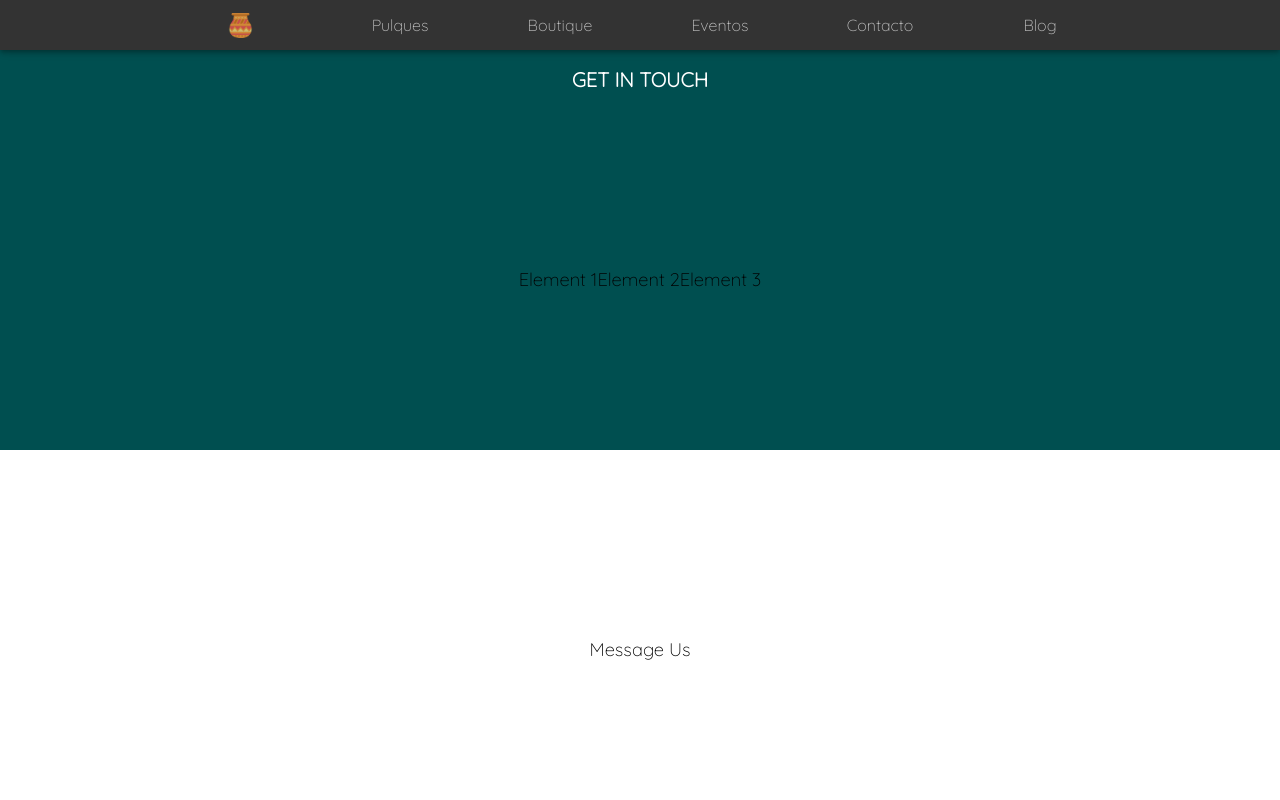
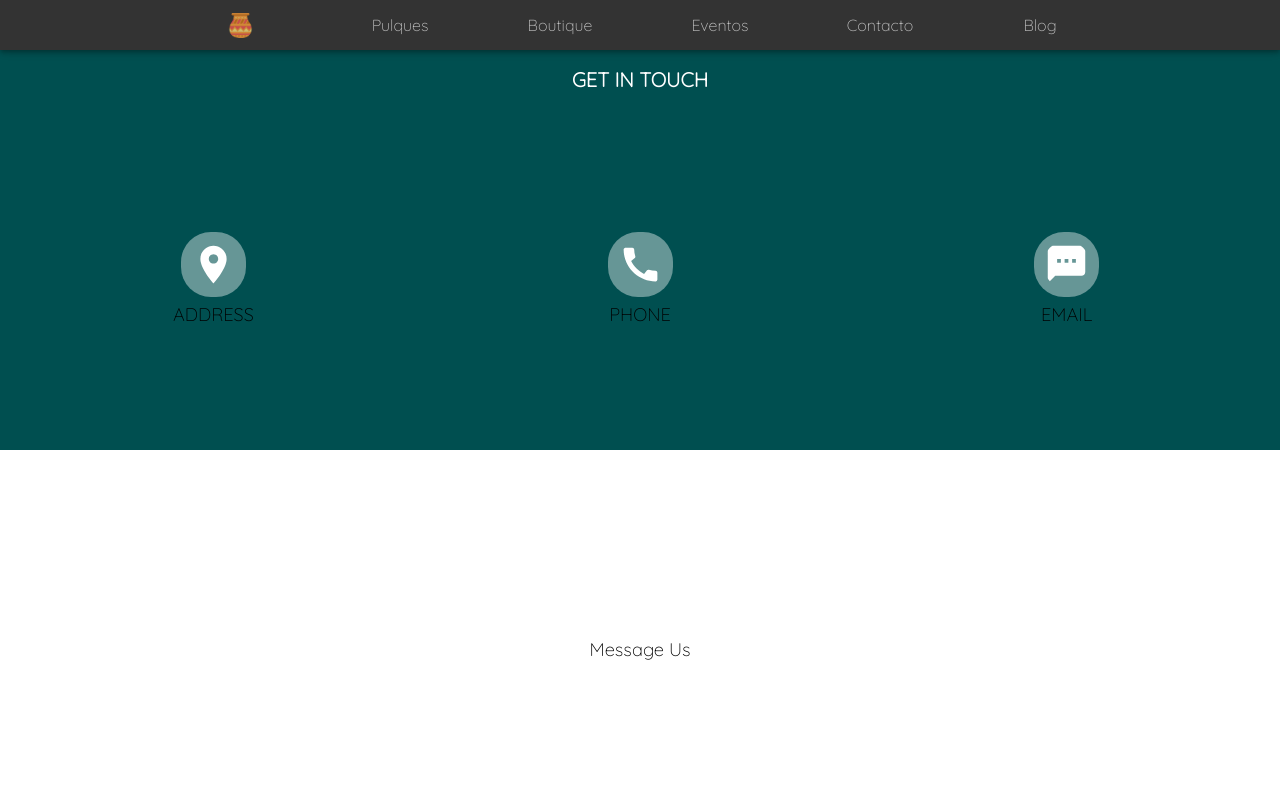
Before and after one commit to monteroch/lapulqueria, a React (Create React App) app: page /contact in a window 1280 px wide. Shown: the top 800 px of the page. Built offline with nearby package versions, Linux system fonts and the light colour scheme.

Commit message:
Feat: Add icons and title to get in touch item component

```diff
--- a/src/components/contact/contact.component.js
+++ b/src/components/contact/contact.component.js
@@ -1,6 +1,9 @@
 import React from 'react';
 import Grid from '@material-ui/core/Grid';
 import Typography from '@material-ui/core/Typography';
+import LocationOnIcon from '@material-ui/icons/LocationOn';
+import CallIcon from '@material-ui/icons/Call';
+import SmsIcon from '@material-ui/icons/Sms';
 
 //Images
 import map from '../../assets/images/map.png';
@@ -17,14 +20,17 @@ export default function Contact(){
             <Grid item container direction="column" className={classes.getInTouch}>
                 <Grid item container className={classes.gitTitleContainer}><Typography className={classes.gitTitle}>GET IN TOUCH</Typography></Grid>
                 <Grid item container className={classes.gitContent}>
-                    <Grid item>
-                       <Typography>Element 1</Typography>
+                    <Grid item xs={12} sm={4} className={classes.getInTouchItemContainer}>
+                       <LocationOnIcon className={classes.itemIcon}/>
+                       <Typography>ADDRESS</Typography>
                     </Grid>
-                    <Grid item>
-                        <Typography>Element 2</Typography>
+                    <Grid item xs={12} sm={4} className={classes.getInTouchItemContainer}>
+                        <CallIcon className={classes.itemIcon}/>
+                        <Typography>PHONE</Typography>
                     </Grid>
-                    <Grid item>
-                        <Typography>Element 3</Typography>
+                    <Grid item xs={12} sm={4} className={classes.getInTouchItemContainer}>
+                        <SmsIcon className={classes.itemIcon}/>
+                        <Typography>EMAIL</Typography>
                     </Grid>
                 </Grid>
             </Grid>
--- a/src/components/contact/contact.styles.js
+++ b/src/components/contact/contact.styles.js
@@ -37,5 +37,17 @@ export default makeStyles((theme) => ({
         height: "85%",
         alignContent: "center",
         justifyContent: "center"
+    },
+    getInTouchItemContainer: {
+        justifyContent: "center",
+        alignItems: "center",
+        textAlign: "center"
+    },
+    itemIcon: {
+        color: "#ffffff",
+        fontSize: "45px",
+        borderRadius: "30px",
+        backgroundColor: "rgba(255, 255, 255, 0.4)",
+        padding: "10px"
     }
 }));
```
